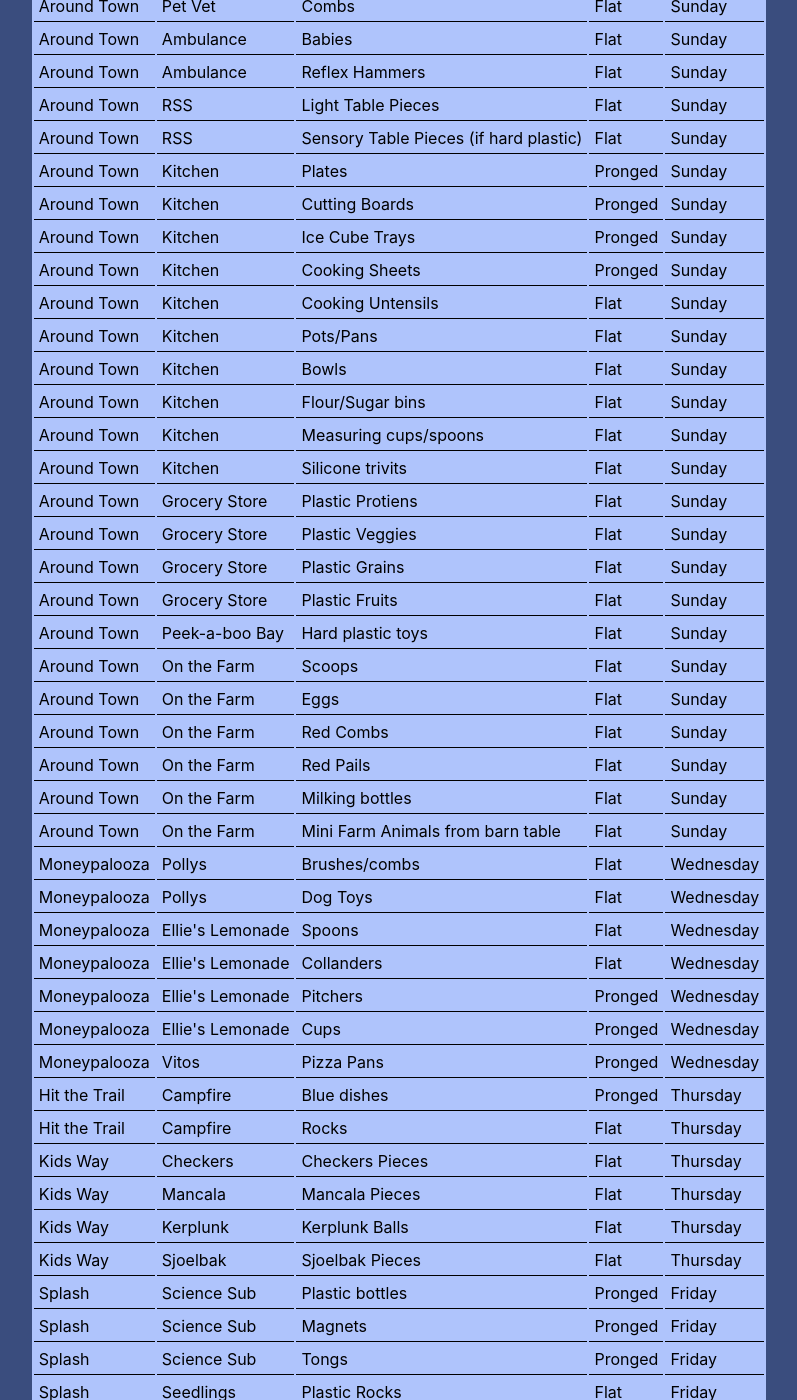
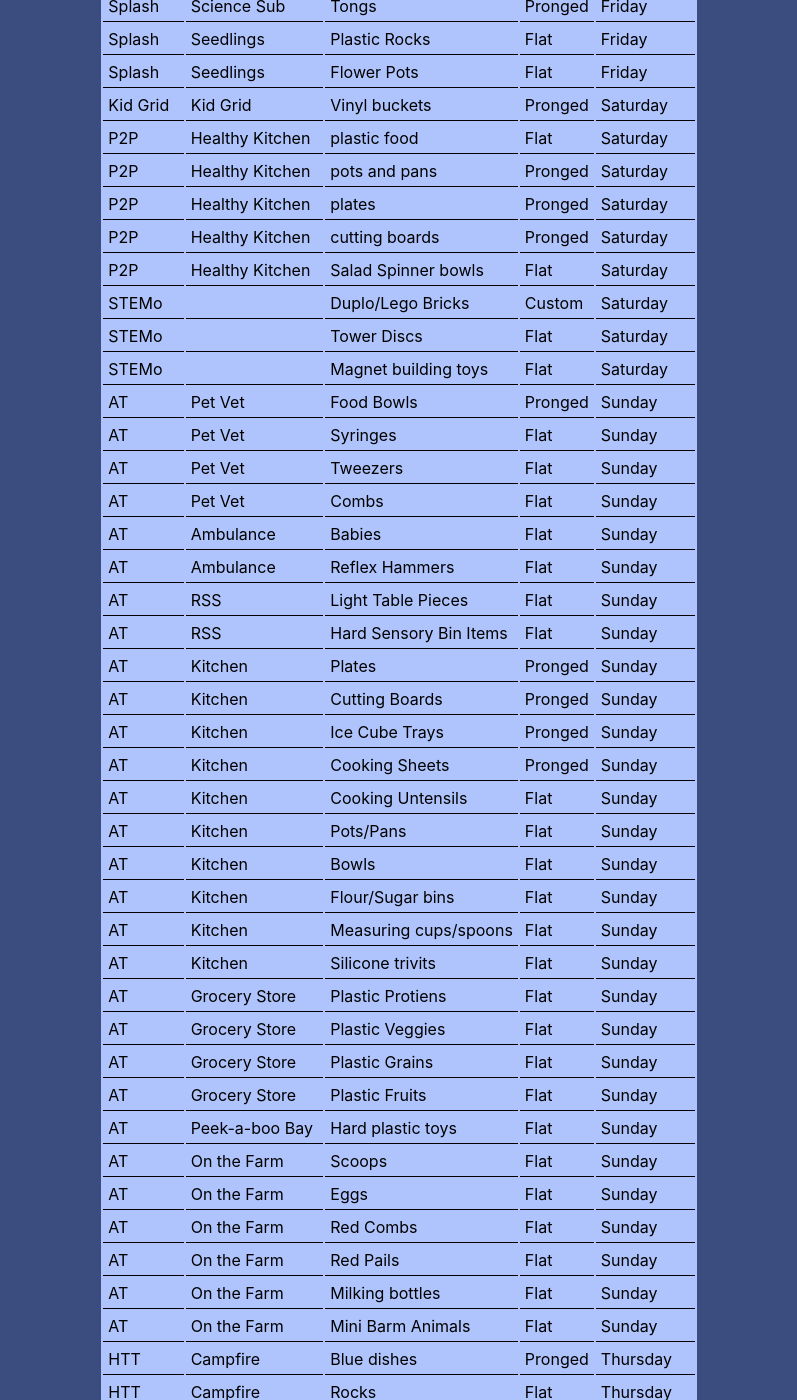
Before and after one commit to UnicycleDumpTruck/skdout, a Jekyll site: the page built from hard.markdown, in a window 1280 px wide and 1400 px high, scrolled down 309 px. Shown: the whole window, without its empty margins (241-1038 px from the left). Built offline with Jekyll 4.4.1, drawn with Linux system fonts in a browser that asks for light colours; some of the changed text lies outside the part shown.

Commit message:
shortened exhibit names and item descriptions

```diff
--- a/_data/hard_prop.csv
+++ b/_data/hard_prop.csv
@@ -1,58 +1,58 @@
 Gallery,Area,Item,Day,Tray
-Around Town,Pet Vet,Food Bowls,Sunday,Pronged
-Around Town,Pet Vet,Syringes,Sunday,Flat
-Around Town,Pet Vet,Tweezers,Sunday,Flat
-Around Town,Pet Vet,Combs,Sunday,Flat
-Around Town,Ambulance,Babies,Sunday,Flat
-Around Town,Ambulance,Reflex Hammers,Sunday,Flat
-Around Town,RSS,Light Table Pieces,Sunday,Flat
-Around Town,RSS,Sensory Table Pieces (if hard plastic),Sunday,Flat
-Around Town,Kitchen,Plates,Sunday,Pronged
-Around Town,Kitchen,Cutting Boards,Sunday,Pronged
-Around Town,Kitchen,Ice Cube Trays,Sunday,Pronged
-Around Town,Kitchen,Cooking Sheets,Sunday,Pronged
-Around Town,Kitchen,Cooking Untensils,Sunday,Flat
-Around Town,Kitchen,Pots/Pans,Sunday,Flat
-Around Town,Kitchen,Bowls,Sunday,Flat
-Around Town,Kitchen,Flour/Sugar bins,Sunday,Flat
-Around Town,Kitchen,Measuring cups/spoons,Sunday,Flat
-Around Town,Kitchen,Silicone trivits,Sunday,Flat
-Around Town,Grocery Store,Plastic Protiens,Sunday,Flat
-Around Town,Grocery Store,Plastic Veggies,Sunday,Flat
-Around Town,Grocery Store,Plastic Grains,Sunday,Flat
-Around Town,Grocery Store,Plastic Fruits,Sunday,Flat
-Around Town,Peek-a-boo Bay,Hard plastic toys,Sunday,Flat
-Around Town,On the Farm,Scoops,Sunday,Flat
-Around Town,On the Farm,Eggs,Sunday,Flat
-Around Town,On the Farm,Red Combs,Sunday,Flat
-Around Town,On the Farm,Red Pails,Sunday,Flat
-Around Town,On the Farm,Milking bottles,Sunday,Flat
-Around Town,On the Farm,Mini Farm Animals from barn table,Sunday,Flat
-Moneypalooza,Pollys,Brushes/combs,Wednesday,Flat
-Moneypalooza,Pollys,Dog Toys,Wednesday,Flat
-Moneypalooza,Ellie's Lemonade,Spoons,Wednesday,Flat
-Moneypalooza,Ellie's Lemonade,Collanders,Wednesday,Flat
-Moneypalooza,Ellie's Lemonade,Pitchers,Wednesday,Pronged
-Moneypalooza,Ellie's Lemonade,Cups,Wednesday,Pronged
-Moneypalooza,Vitos,Pizza Pans,Wednesday,Pronged
-Hit the Trail,Campfire,Blue dishes,Thursday,Pronged
-Hit the Trail,Campfire,Rocks,Thursday,Flat
-Kids Way,Checkers,Checkers Pieces,Thursday,Flat
-Kids Way,Mancala,Mancala Pieces,Thursday,Flat
-Kids Way,Kerplunk,Kerplunk Balls,Thursday,Flat
-Kids Way,Sjoelbak,Sjoelbak Pieces,Thursday,Flat
+IW,Go Zone,Kinnex pieces,Friday,Custom
 Splash,Science Sub,Plastic bottles,Friday,Pronged
 Splash,Science Sub,Magnets,Friday,Pronged
 Splash,Science Sub,Tongs,Friday,Pronged
 Splash,Seedlings,Plastic Rocks,Friday,Flat
 Splash,Seedlings,Flower Pots,Friday,Flat
 Kid Grid,Kid Grid,Vinyl buckets,Saturday,Pronged
-Power2Play,Healthy Kitchen,plastic food,Saturday,Flat
-Power2Play,Healthy Kitchen,pots and pans,Saturday,Pronged
-Power2Play,Healthy Kitchen,plates,Saturday,Pronged
-Power2Play,Healthy Kitchen,cutting boards,Saturday,Pronged
-Power2Play,Healthy Kitchen,Salad Spinner bowls,Saturday,Flat
-STEMosphere,,Duplo/Lego Bricks,Saturday,Custom
-STEMosphere,,Tower Discs,Saturday,Flat
-STEMosphere,,Magnet building toys & balls,Saturday,Flat
-IdeaWorks,Go Zone,Kinnex pieces, Friday,Custom
+P2P,Healthy Kitchen,plastic food,Saturday,Flat
+P2P,Healthy Kitchen,pots and pans,Saturday,Pronged
+P2P,Healthy Kitchen,plates,Saturday,Pronged
+P2P,Healthy Kitchen,cutting boards,Saturday,Pronged
+P2P,Healthy Kitchen,Salad Spinner bowls,Saturday,Flat
+STEMo,,Duplo/Lego Bricks,Saturday,Custom
+STEMo,,Tower Discs,Saturday,Flat
+STEMo,,Magnet building toys,Saturday,Flat
+AT,Pet Vet,Food Bowls,Sunday,Pronged
+AT,Pet Vet,Syringes,Sunday,Flat
+AT,Pet Vet,Tweezers,Sunday,Flat
+AT,Pet Vet,Combs,Sunday,Flat
+AT,Ambulance,Babies,Sunday,Flat
+AT,Ambulance,Reflex Hammers,Sunday,Flat
+AT,RSS,Light Table Pieces,Sunday,Flat
+AT,RSS,Hard Sensory Bin Items,Sunday,Flat
+AT,Kitchen,Plates,Sunday,Pronged
+AT,Kitchen,Cutting Boards,Sunday,Pronged
+AT,Kitchen,Ice Cube Trays,Sunday,Pronged
+AT,Kitchen,Cooking Sheets,Sunday,Pronged
+AT,Kitchen,Cooking Untensils,Sunday,Flat
+AT,Kitchen,Pots/Pans,Sunday,Flat
+AT,Kitchen,Bowls,Sunday,Flat
+AT,Kitchen,Flour/Sugar bins,Sunday,Flat
+AT,Kitchen,Measuring cups/spoons,Sunday,Flat
+AT,Kitchen,Silicone trivits,Sunday,Flat
+AT,Grocery Store,Plastic Protiens,Sunday,Flat
+AT,Grocery Store,Plastic Veggies,Sunday,Flat
+AT,Grocery Store,Plastic Grains,Sunday,Flat
+AT,Grocery Store,Plastic Fruits,Sunday,Flat
+AT,Peek-a-boo Bay,Hard plastic toys,Sunday,Flat
+AT,On the Farm,Scoops,Sunday,Flat
+AT,On the Farm,Eggs,Sunday,Flat
+AT,On the Farm,Red Combs,Sunday,Flat
+AT,On the Farm,Red Pails,Sunday,Flat
+AT,On the Farm,Milking bottles,Sunday,Flat
+AT,On the Farm,Mini Barm Animals,Sunday,Flat
+HTT,Campfire,Blue dishes,Thursday,Pronged
+HTT,Campfire,Rocks,Thursday,Flat
+Kids Way,Checkers,Checkers Pieces,Thursday,Flat
+Kids Way,Mancala,Mancala Pieces,Thursday,Flat
+Kids Way,Kerplunk,Kerplunk Balls,Thursday,Flat
+Kids Way,Sjoelbak,Sjoelbak Pieces,Thursday,Flat
+MP,Pollys,Brushes/combs,Wednesday,Flat
+MP,Pollys,Dog Toys,Wednesday,Flat
+MP,Ellie's Lemonade,Spoons,Wednesday,Flat
+MP,Ellie's Lemonade,Collanders,Wednesday,Flat
+MP,Ellie's Lemonade,Pitchers,Wednesday,Pronged
+MP,Ellie's Lemonade,Cups,Wednesday,Pronged
+MP,Vitos,Pizza Pans,Wednesday,Pronged
--- a/_data/hard_props.yml
+++ b/_data/hard_props.yml
@@ -1,213 +1,8 @@
-- Area: Pet Vet
-  Day: Sunday
-  Gallery: Around Town
-  Item: Food Bowls
-  Tray: Pronged
-- Area: Pet Vet
-  Day: Sunday
-  Gallery: Around Town
-  Item: Syringes
-  Tray: Flat
-- Area: Pet Vet
-  Day: Sunday
-  Gallery: Around Town
-  Item: Tweezers
-  Tray: Flat
-- Area: Pet Vet
-  Day: Sunday
-  Gallery: Around Town
-  Item: Combs
-  Tray: Flat
-- Area: Ambulance
-  Day: Sunday
-  Gallery: Around Town
-  Item: Babies
-  Tray: Flat
-- Area: Ambulance
-  Day: Sunday
-  Gallery: Around Town
-  Item: Reflex Hammers
-  Tray: Flat
-- Area: RSS
-  Day: Sunday
-  Gallery: Around Town
-  Item: Light Table Pieces
-  Tray: Flat
-- Area: RSS
-  Day: Sunday
-  Gallery: Around Town
-  Item: Sensory Table Pieces (if hard plastic)
-  Tray: Flat
-- Area: Kitchen
-  Day: Sunday
-  Gallery: Around Town
-  Item: Plates
-  Tray: Pronged
-- Area: Kitchen
-  Day: Sunday
-  Gallery: Around Town
-  Item: Cutting Boards
-  Tray: Pronged
-- Area: Kitchen
-  Day: Sunday
-  Gallery: Around Town
-  Item: Ice Cube Trays
-  Tray: Pronged
-- Area: Kitchen
-  Day: Sunday
-  Gallery: Around Town
-  Item: Cooking Sheets
-  Tray: Pronged
-- Area: Kitchen
-  Day: Sunday
-  Gallery: Around Town
-  Item: Cooking Untensils
-  Tray: Flat
-- Area: Kitchen
-  Day: Sunday
-  Gallery: Around Town
-  Item: Pots/Pans
-  Tray: Flat
-- Area: Kitchen
-  Day: Sunday
-  Gallery: Around Town
-  Item: Bowls
-  Tray: Flat
-- Area: Kitchen
-  Day: Sunday
-  Gallery: Around Town
-  Item: Flour/Sugar bins
-  Tray: Flat
-- Area: Kitchen
-  Day: Sunday
-  Gallery: Around Town
-  Item: Measuring cups/spoons
-  Tray: Flat
-- Area: Kitchen
-  Day: Sunday
-  Gallery: Around Town
-  Item: Silicone trivits
-  Tray: Flat
-- Area: Grocery Store
-  Day: Sunday
-  Gallery: Around Town
-  Item: Plastic Protiens
-  Tray: Flat
-- Area: Grocery Store
-  Day: Sunday
-  Gallery: Around Town
-  Item: Plastic Veggies
-  Tray: Flat
-- Area: Grocery Store
-  Day: Sunday
-  Gallery: Around Town
-  Item: Plastic Grains
-  Tray: Flat
-- Area: Grocery Store
-  Day: Sunday
-  Gallery: Around Town
-  Item: Plastic Fruits
-  Tray: Flat
-- Area: Peek-a-boo Bay
-  Day: Sunday
-  Gallery: Around Town
-  Item: Hard plastic toys
-  Tray: Flat
-- Area: On the Farm
-  Day: Sunday
-  Gallery: Around Town
-  Item: Scoops
-  Tray: Flat
-- Area: On the Farm
-  Day: Sunday
-  Gallery: Around Town
-  Item: Eggs
-  Tray: Flat
-- Area: On the Farm
-  Day: Sunday
-  Gallery: Around Town
-  Item: Red Combs
-  Tray: Flat
-- Area: On the Farm
-  Day: Sunday
-  Gallery: Around Town
-  Item: Red Pails
-  Tray: Flat
-- Area: On the Farm
-  Day: Sunday
-  Gallery: Around Town
-  Item: Milking bottles
-  Tray: Flat
-- Area: On the Farm
-  Day: Sunday
-  Gallery: Around Town
-  Item: Mini Farm Animals from barn table
-  Tray: Flat
-- Area: Pollys
-  Day: Wednesday
-  Gallery: Moneypalooza
-  Item: Brushes/combs
-  Tray: Flat
-- Area: Pollys
-  Day: Wednesday
-  Gallery: Moneypalooza
-  Item: Dog Toys
-  Tray: Flat
-- Area: Ellie's Lemonade
-  Day: Wednesday
-  Gallery: Moneypalooza
-  Item: Spoons
-  Tray: Flat
-- Area: Ellie's Lemonade
-  Day: Wednesday
-  Gallery: Moneypalooza
-  Item: Collanders
-  Tray: Flat
-- Area: Ellie's Lemonade
-  Day: Wednesday
-  Gallery: Moneypalooza
-  Item: Pitchers
-  Tray: Pronged
-- Area: Ellie's Lemonade
-  Day: Wednesday
-  Gallery: Moneypalooza
-  Item: Cups
-  Tray: Pronged
-- Area: Vitos
-  Day: Wednesday
-  Gallery: Moneypalooza
-  Item: Pizza Pans
-  Tray: Pronged
-- Area: Campfire
-  Day: Thursday
-  Gallery: Hit the Trail
-  Item: Blue dishes
-  Tray: Pronged
-- Area: Campfire
-  Day: Thursday
-  Gallery: Hit the Trail
-  Item: Rocks
-  Tray: Flat
-- Area: Checkers
-  Day: Thursday
-  Gallery: Kids Way
-  Item: Checkers Pieces
-  Tray: Flat
-- Area: Mancala
-  Day: Thursday
-  Gallery: Kids Way
-  Item: Mancala Pieces
-  Tray: Flat
-- Area: Kerplunk
-  Day: Thursday
-  Gallery: Kids Way
-  Item: Kerplunk Balls
-  Tray: Flat
-- Area: Sjoelbak
-  Day: Thursday
-  Gallery: Kids Way
-  Item: Sjoelbak Pieces
-  Tray: Flat
+- Area: Go Zone
+  Day: Friday
+  Gallery: IW
+  Item: Kinnex pieces
+  Tray: Custom
 - Area: Science Sub
   Day: Friday
   Gallery: Splash
@@ -240,46 +35,251 @@
   Tray: Pronged
 - Area: Healthy Kitchen
   Day: Saturday
-  Gallery: Power2Play
+  Gallery: P2P
   Item: plastic food
   Tray: Flat
 - Area: Healthy Kitchen
   Day: Saturday
-  Gallery: Power2Play
+  Gallery: P2P
   Item: pots and pans
   Tray: Pronged
 - Area: Healthy Kitchen
   Day: Saturday
-  Gallery: Power2Play
+  Gallery: P2P
   Item: plates
   Tray: Pronged
 - Area: Healthy Kitchen
   Day: Saturday
-  Gallery: Power2Play
+  Gallery: P2P
   Item: cutting boards
   Tray: Pronged
 - Area: Healthy Kitchen
   Day: Saturday
-  Gallery: Power2Play
+  Gallery: P2P
   Item: Salad Spinner bowls
   Tray: Flat
 - Area: .nan
   Day: Saturday
-  Gallery: STEMosphere
+  Gallery: STEMo
   Item: Duplo/Lego Bricks
   Tray: Custom
 - Area: .nan
   Day: Saturday
-  Gallery: STEMosphere
+  Gallery: STEMo
   Item: Tower Discs
   Tray: Flat
 - Area: .nan
   Day: Saturday
-  Gallery: STEMosphere
-  Item: Magnet building toys & balls
+  Gallery: STEMo
+  Item: Magnet building toys
   Tray: Flat
-- Area: Go Zone
-  Day: ' Friday'
-  Gallery: IdeaWorks
-  Item: Kinnex pieces
-  Tray: Custom
+- Area: Pet Vet
+  Day: Sunday
+  Gallery: AT
+  Item: Food Bowls
+  Tray: Pronged
+- Area: Pet Vet
+  Day: Sunday
+  Gallery: AT
+  Item: Syringes
+  Tray: Flat
+- Area: Pet Vet
+  Day: Sunday
+  Gallery: AT
+  Item: Tweezers
+  Tray: Flat
+- Area: Pet Vet
+  Day: Sunday
+  Gallery: AT
+  Item: Combs
+  Tray: Flat
+- Area: Ambulance
+  Day: Sunday
+  Gallery: AT
+  Item: Babies
+  Tray: Flat
+- Area: Ambulance
+  Day: Sunday
+  Gallery: AT
+  Item: Reflex Hammers
+  Tray: Flat
+- Area: RSS
+  Day: Sunday
+  Gallery: AT
+  Item: Light Table Pieces
+  Tray: Flat
+- Area: RSS
+  Day: Sunday
+  Gallery: AT
+  Item: Hard Sensory Bin Items
+  Tray: Flat
+- Area: Kitchen
+  Day: Sunday
+  Gallery: AT
+  Item: Plates
+  Tray: Pronged
+- Area: Kitchen
+  Day: Sunday
+  Gallery: AT
+  Item: Cutting Boards
+  Tray: Pronged
+- Area: Kitchen
+  Day: Sunday
+  Gallery: AT
+  Item: Ice Cube Trays
+  Tray: Pronged
+- Area: Kitchen
+  Day: Sunday
+  Gallery: AT
+  Item: Cooking Sheets
+  Tray: Pronged
+- Area: Kitchen
+  Day: Sunday
+  Gallery: AT
+  Item: Cooking Untensils
+  Tray: Flat
+- Area: Kitchen
+  Day: Sunday
+  Gallery: AT
+  Item: Pots/Pans
+  Tray: Flat
+- Area: Kitchen
+  Day: Sunday
+  Gallery: AT
+  Item: Bowls
+  Tray: Flat
+- Area: Kitchen
+  Day: Sunday
+  Gallery: AT
+  Item: Flour/Sugar bins
+  Tray: Flat
+- Area: Kitchen
+  Day: Sunday
+  Gallery: AT
+  Item: Measuring cups/spoons
+  Tray: Flat
+- Area: Kitchen
+  Day: Sunday
+  Gallery: AT
+  Item: Silicone trivits
+  Tray: Flat
+- Area: Grocery Store
+  Day: Sunday
+  Gallery: AT
+  Item: Plastic Protiens
+  Tray: Flat
+- Area: Grocery Store
+  Day: Sunday
+  Gallery: AT
+  Item: Plastic Veggies
+  Tray: Flat
+- Area: Grocery Store
+  Day: Sunday
+  Gallery: AT
+  Item: Plastic Grains
+  Tray: Flat
+- Area: Grocery Store
+  Day: Sunday
+  Gallery: AT
+  Item: Plastic Fruits
+  Tray: Flat
+- Area: Peek-a-boo Bay
+  Day: Sunday
+  Gallery: AT
+  Item: Hard plastic toys
+  Tray: Flat
+- Area: On the Farm
+  Day: Sunday
+  Gallery: AT
+  Item: Scoops
+  Tray: Flat
+- Area: On the Farm
+  Day: Sunday
+  Gallery: AT
+  Item: Eggs
+  Tray: Flat
+- Area: On the Farm
+  Day: Sunday
+  Gallery: AT
+  Item: Red Combs
+  Tray: Flat
+- Area: On the Farm
+  Day: Sunday
+  Gallery: AT
+  Item: Red Pails
+  Tray: Flat
+- Area: On the Farm
+  Day: Sunday
+  Gallery: AT
+  Item: Milking bottles
+  Tray: Flat
+- Area: On the Farm
+  Day: Sunday
+  Gallery: AT
+  Item: Mini Barm Animals
+  Tray: Flat
+- Area: Campfire
+  Day: Thursday
+  Gallery: HTT
+  Item: Blue dishes
+  Tray: Pronged
+- Area: Campfire
+  Day: Thursday
+  Gallery: HTT
+  Item: Rocks
+  Tray: Flat
+- Area: Checkers
+  Day: Thursday
+  Gallery: Kids Way
+  Item: Checkers Pieces
+  Tray: Flat
+- Area: Mancala
+  Day: Thursday
+  Gallery: Kids Way
+  Item: Mancala Pieces
+  Tray: Flat
+- Area: Kerplunk
+  Day: Thursday
+  Gallery: Kids Way
+  Item: Kerplunk Balls
+  Tray: Flat
+- Area: Sjoelbak
+  Day: Thursday
+  Gallery: Kids Way
+  Item: Sjoelbak Pieces
+  Tray: Flat
+- Area: Pollys
+  Day: Wednesday
+  Gallery: MP
+  Item: Brushes/combs
+  Tray: Flat
+- Area: Pollys
+  Day: Wednesday
+  Gallery: MP
+  Item: Dog Toys
+  Tray: Flat
+- Area: Ellie's Lemonade
+  Day: Wednesday
+  Gallery: MP
+  Item: Spoons
+  Tray: Flat
+- Area: Ellie's Lemonade
+  Day: Wednesday
+  Gallery: MP
+  Item: Collanders
+  Tray: Flat
+- Area: Ellie's Lemonade
+  Day: Wednesday
+  Gallery: MP
+  Item: Pitchers
+  Tray: Pronged
+- Area: Ellie's Lemonade
+  Day: Wednesday
+  Gallery: MP
+  Item: Cups
+  Tray: Pronged
+- Area: Vitos
+  Day: Wednesday
+  Gallery: MP
+  Item: Pizza Pans
+  Tray: Pronged
```
Also changed, not shown: 1 other file.
